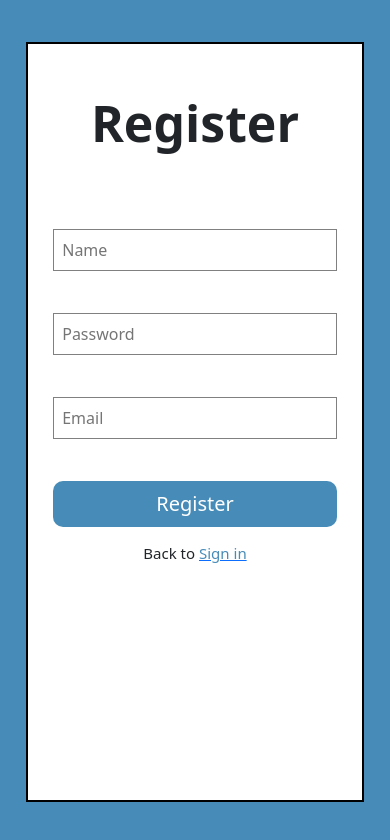
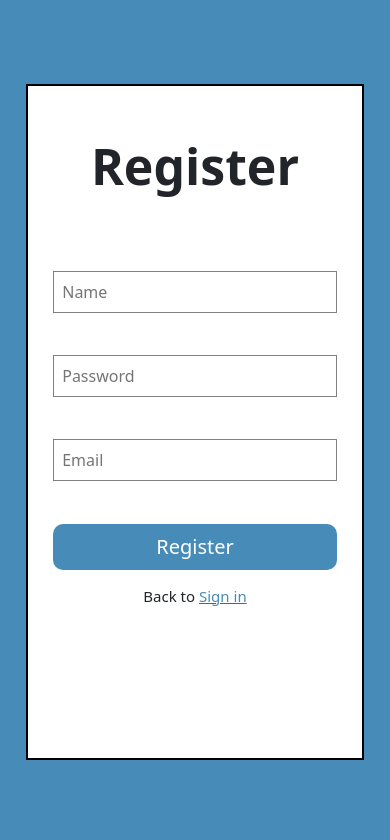
Before and after one commit to RalfiWardhana/client_nutech, a React (Create React App) app: page /register in a window 390 px wide. Shown: the top 840 px of the page. Built offline with nearby package versions, Linux system fonts and the light colour scheme.

Commit message:
fifth commit

```diff
--- a/src/styles/login.css
+++ b/src/styles/login.css
@@ -77,7 +77,7 @@
     }
     .square-register{
         width: 70vh;
-        height: 90vh;
+        height: 80vh;
         border: 2px solid black;
         display: flex;
         flex-direction: column;
@@ -112,7 +112,7 @@
     }
     .square-register{
         width: 40vh;
-        height: 90vh;
+        height: 80vh;
         border: 2px solid black;
         display: flex;
         flex-direction: column;
```
